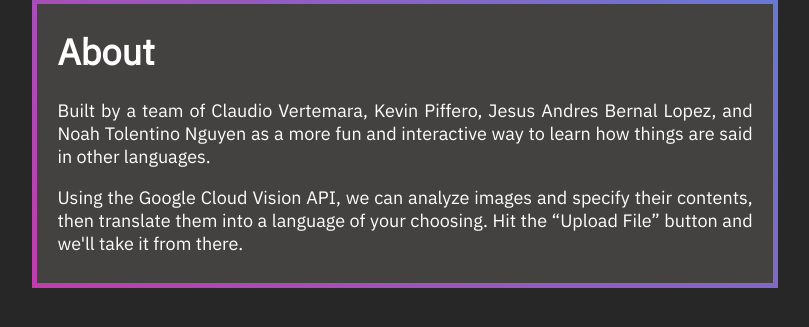
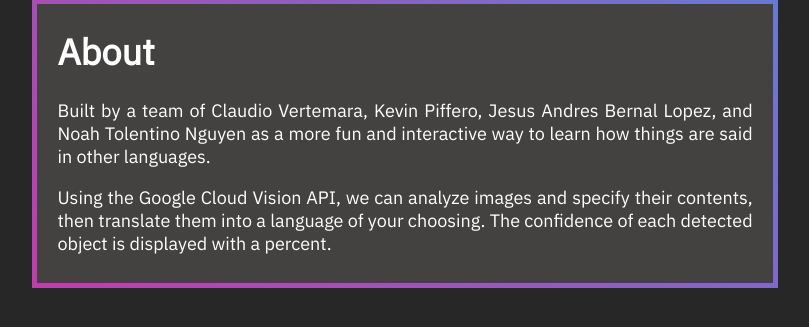
Before and after one commit to NoahTN/PictureThese, a Flask app: page / in a window 1280 px wide. Shown: the part 262-589 px from the top of the page, without its empty margins (235-1044 px from the left). Run offline with Flask 2, Linux system fonts and the light colour scheme; parts of the project's set-up code (start-up, migrations or seed data) failed here and were passed over; some libraries are stand-ins or nearby versions.

Commit message:
Update about info

```diff
--- a/static/js/upload.js
+++ b/static/js/upload.js
@@ -36,7 +36,7 @@ $("#default-upload-btn").on("change", function() {
             $("#input-div").css("float", "left");
             $("#hint-text").css("display", "inline-block");
             $("#hint-text").css("color", "white");
-            $("#hint-text").html("*Confidence is represented by a percent *Click on a word to hear it spoken");
+            $("#hint-text").html("Click on a word to hear it spoken");
             $("#uploaded-img").attr("src", URL.createObjectURL($("#default-upload-btn").prop("files")[0]));
 
         }
--- a/templates/index.html
+++ b/templates/index.html
@@ -59,7 +59,7 @@
             </p>
             <p>
                 Using the Google Cloud Vision API, we can analyze images and specify their contents,
-                then translate them into a language of your choosing. Hit the “Upload File” button and we'll take it from there.
+                then translate them into a language of your choosing. The confidence of each detected object is displayed with a percent.
             </p>
         </div>
     </body>
```
